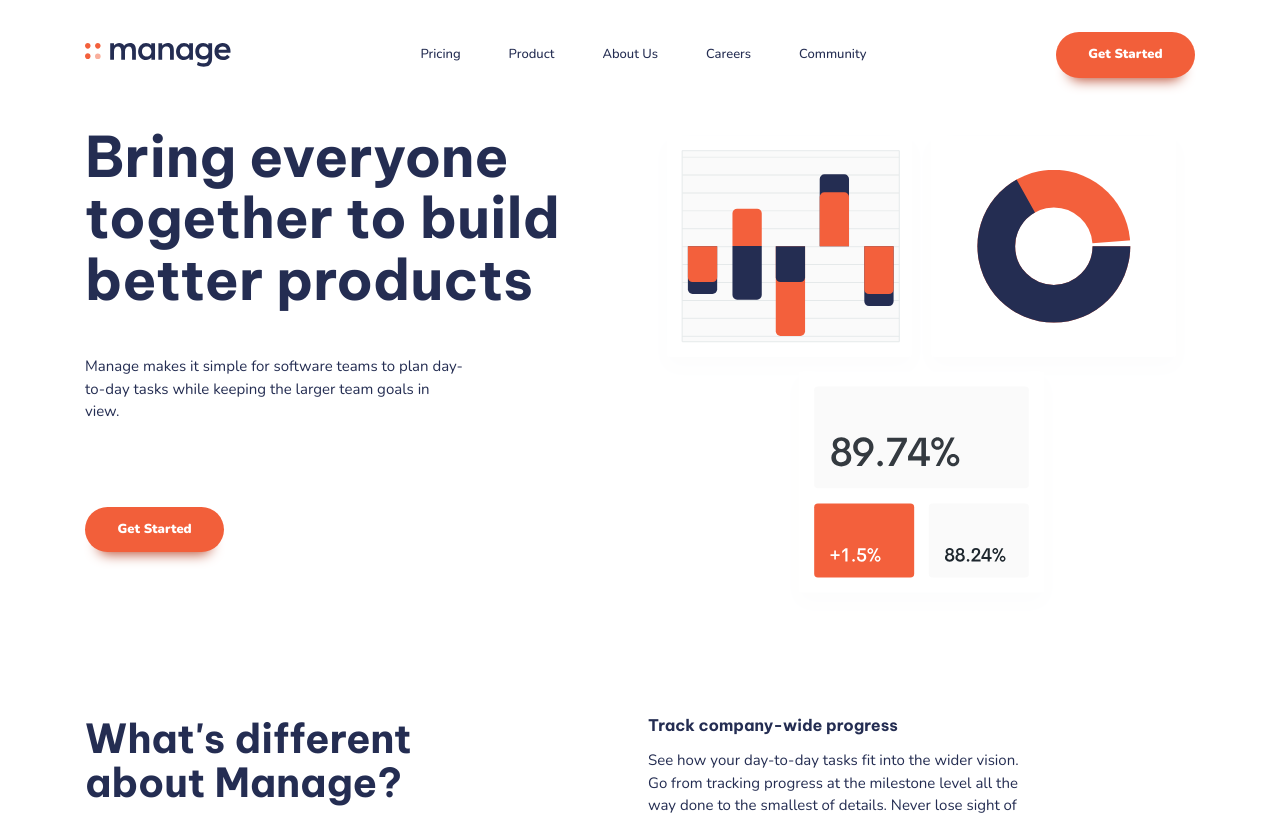
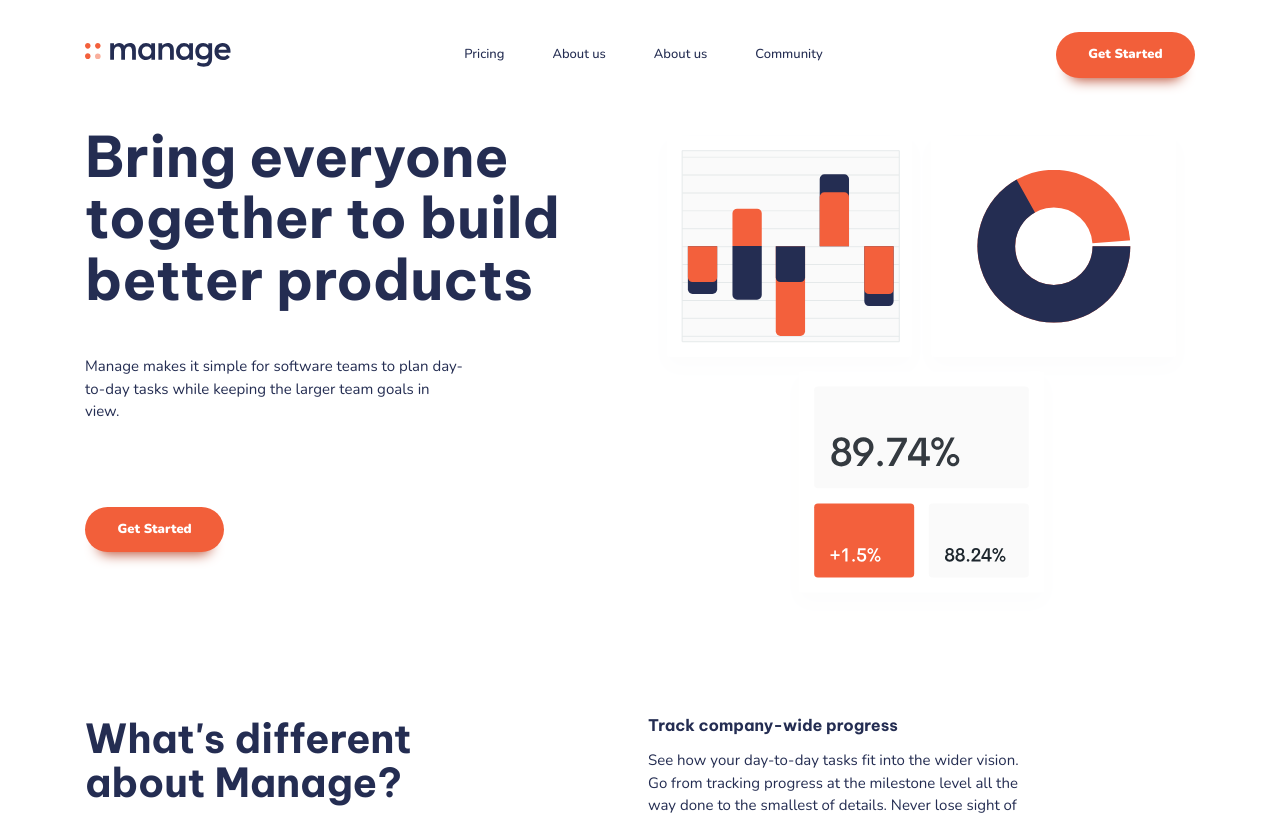
Before and after one commit to pravinkori/fem-manage-landing-page, a React (Vite) app: page / in a window 1280 px wide. Shown: the top 815 px of the page. Built offline with nearby package versions, Linux system fonts and the light colour scheme.

Commit message:
feat: Add new navigation links to Header component (#37)
Added new navigation links for "Pricing", "About us", and "Community" in the Header component. Replaced static list items with dynamic rendering of links based on the headerNavigationList array.

```diff
--- a/src/components/Header/Header.tsx
+++ b/src/components/Header/Header.tsx
@@ -4,6 +4,25 @@ import styles from "./Header.module.css";
 import Button from "../Button/Button";
 import closeIcon from "/src/assets/images/icon-close.svg";
 import hamburgerIcon from "/src/assets/images/icon-hamburger.svg";
+
+const headerNavigationList = [
+  {
+    text: "Pricing",
+    href: "#",
+  },
+  {
+    text: "About us",
+    href: "#",
+  },
+  {
+    text: "About us",
+    href: "#",
+  },
+  {
+    text: "Community",
+    href: "#",
+  },
+];
 
 function Header() {
   const primaryNavRef = useRef<HTMLElement>(null);
@@ -79,21 +98,11 @@ function Header() {
               className={styles["nav-list"]}
               id="primary-navigation"
             >
-              <li>
-                <a href="#">Pricing</a>
-              </li>
-              <li>
-                <a href="#">Product</a>
-              </li>
-              <li>
-                <a href="#">About Us</a>
-              </li>
-              <li>
-                <a href="#">Careers</a>
-              </li>
-              <li>
-                <a href="#">Community</a>
-              </li>
+              {headerNavigationList.map((link) => (
+                <li key={link.text}>
+                  <a href={link.href}>{link.text}</a>
+                </li>
+              ))}
             </ul>
           </nav>
           <span className={`display-sm-none display-md-inline-flex`}>
```
